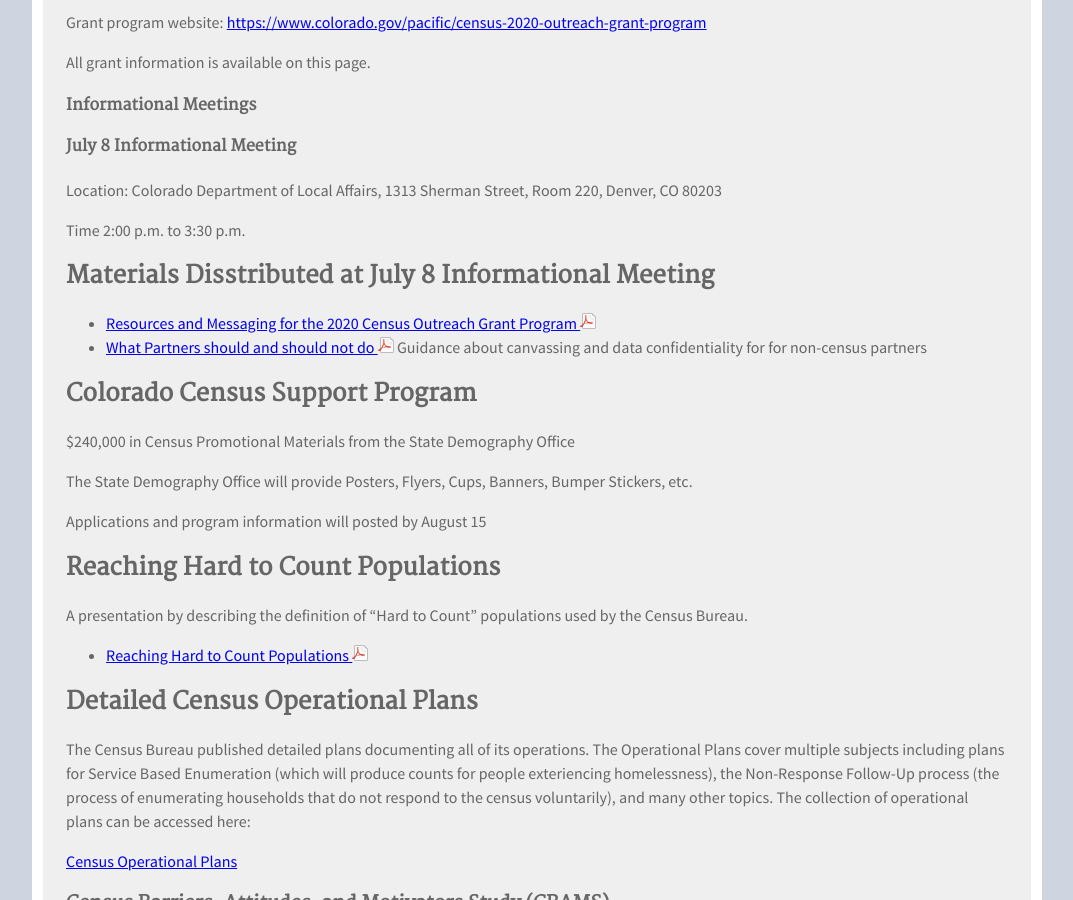
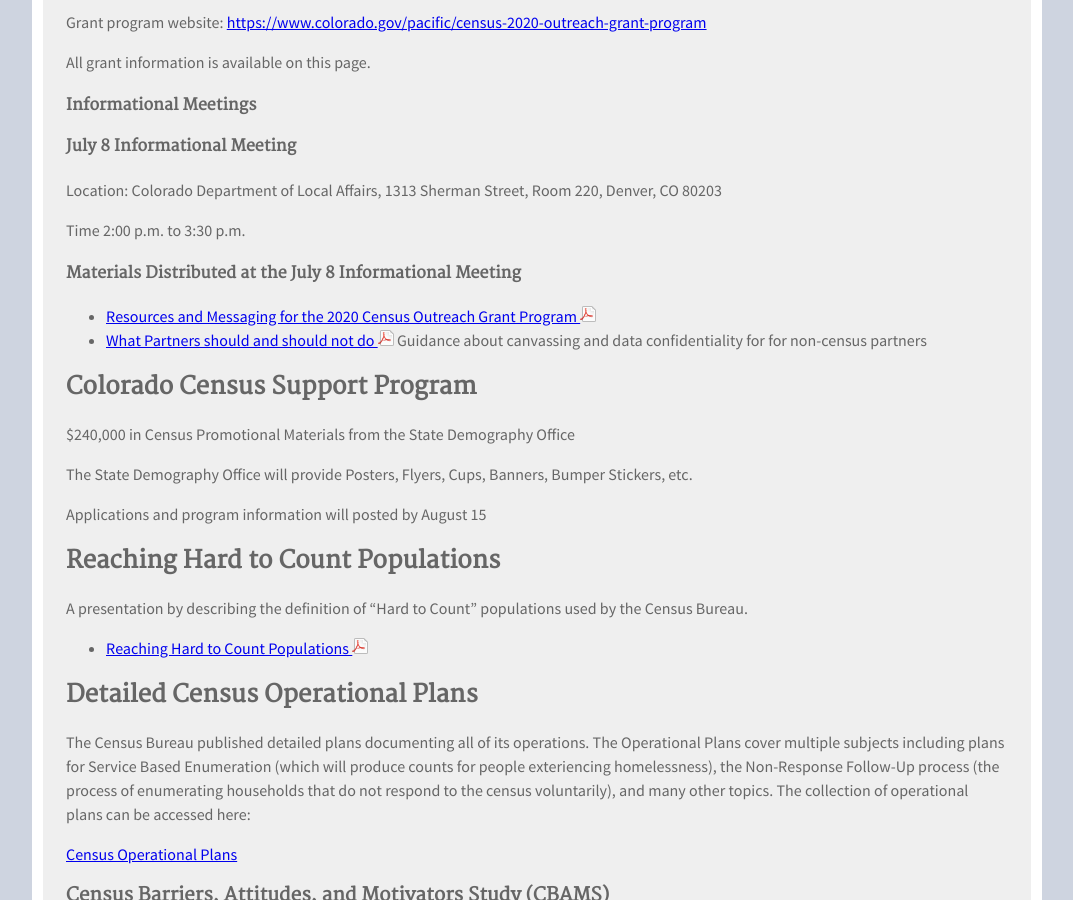
Before and after one commit to TBleess/Website_New, a Jekyll site: the page built from pages/5_CensusACS/2020-resources.md, in a window 1280 px wide and 900 px high, scrolled down 650 px. Shown: the whole window, without its empty margins (103-1176 px from the left). Built offline with Jekyll 4.4.1, drawn with Linux system fonts in a browser that asks for light colours.

Commit message:
Update 2020-resources.md

```diff
--- a/pages/5_CensusACS/2020-resources.md
+++ b/pages/5_CensusACS/2020-resources.md
@@ -31,7 +31,7 @@
 
 Time 2:00 p.m. to 3:30 p.m.
 
-## Materials Disstributed at July 8 Informational Meeting
+#### Materials Distributed at the July 8 Informational Meeting
 * [Resources and Messaging for the 2020 Census Outreach Grant Program ![pdf](/images/page_white_acrobat.png 'download pdf file')](https://drive.google.com/open?id=1YHSq4A1V16p1wZFWvXXYG3qU1s_yx502)
 * [What Partners should and should not do ![pdf](/images/page_white_acrobat.png 'download pdf file')](https://drive.google.com/open?id=1zAJ4Kbx32i71BIg2atgFFzwHxQlW_zo4) Guidance about canvassing and data confidentiality for for non-census partners
 
```
